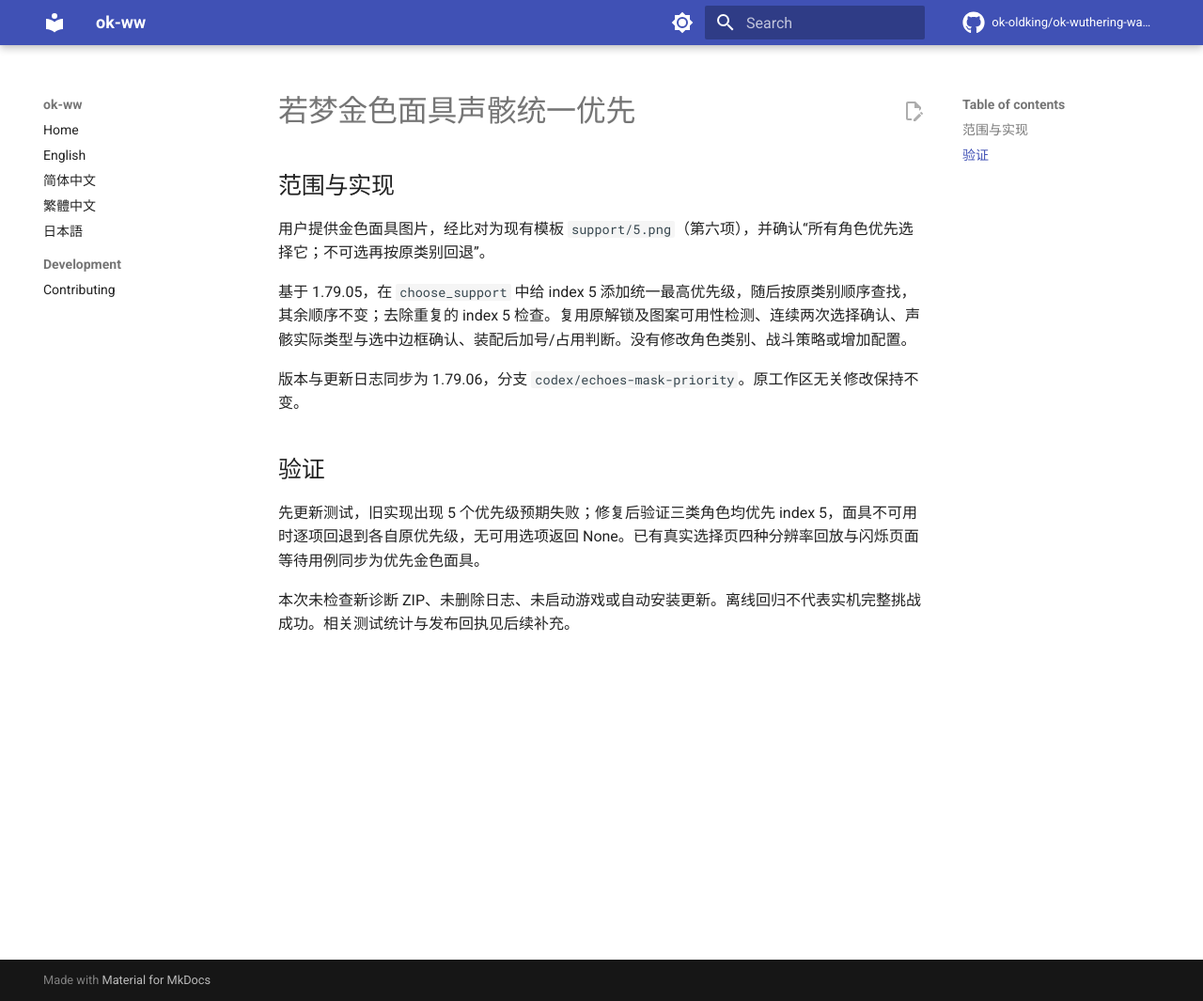
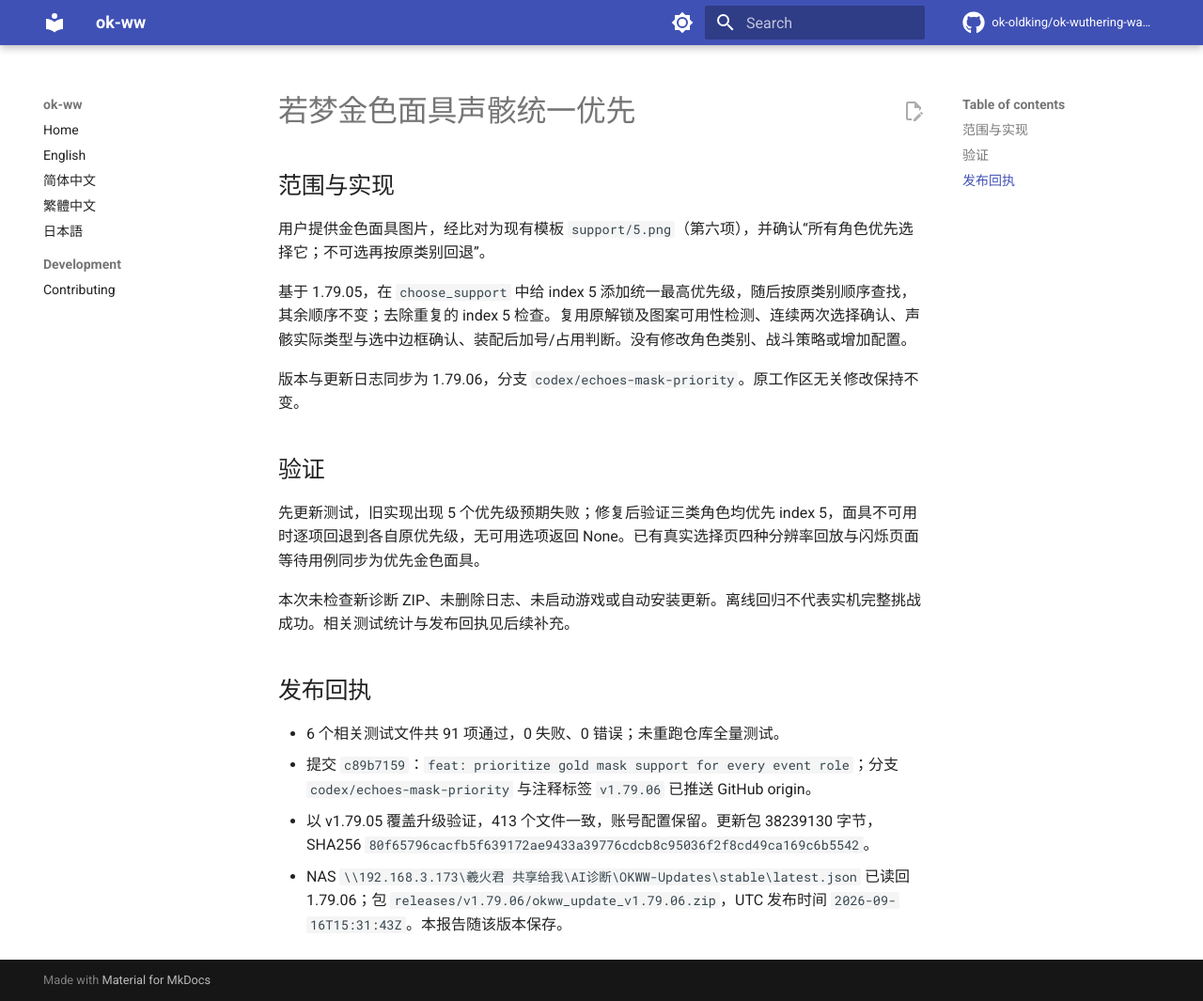
Before and after one commit to xihuojun2020-tech/okww-custom, an MkDocs documentation site: the page built from docs/reviews/2026-09-16-echoes-mask-priority.md, in a window 1280 px wide and 1065 px high. Shown: the whole window at 94% size. Built offline with MkDocs 1.6.1 and Material for MkDocs 9.7.7, drawn with Linux system fonts in a browser that asks for light colours; comment, search, counter and statistics services are not loaded.

Commit message:
docs: record gold mask priority release verification

```diff
--- a/docs/reviews/2026-09-16-echoes-mask-priority.md
+++ b/docs/reviews/2026-09-16-echoes-mask-priority.md
@@ -13,3 +13,10 @@
 先更新测试，旧实现出现 5 个优先级预期失败；修复后验证三类角色均优先 index 5，面具不可用时逐项回退到各自原优先级，无可用选项返回 None。已有真实选择页四种分辨率回放与闪烁页面等待用例同步为优先金色面具。
 
 本次未检查新诊断 ZIP、未删除日志、未启动游戏或自动安装更新。离线回归不代表实机完整挑战成功。相关测试统计与发布回执见后续补充。
+
+## 发布回执
+
+- 6 个相关测试文件共 91 项通过，0 失败、0 错误；未重跑仓库全量测试。
+- 提交 `c89b7159`：`feat: prioritize gold mask support for every event role`；分支 `codex/echoes-mask-priority` 与注释标签 `v1.79.06` 已推送 GitHub origin。
+- 以 v1.79.05 覆盖升级验证，413 个文件一致，账号配置保留。更新包 38239130 字节，SHA256 `80f65796cacfb5f639172ae9433a39776cdcb8c95036f2f8cd49ca169c6b5542`。
+- NAS `\\192.168.3.173\羲火君 共享给我\AI诊断\OKWW-Updates\stable\latest.json` 已读回 1.79.06；包 `releases/v1.79.06/okww_update_v1.79.06.zip`，UTC 发布时间 `2026-09-16T15:31:43Z`。本报告随该版本保存。
```
